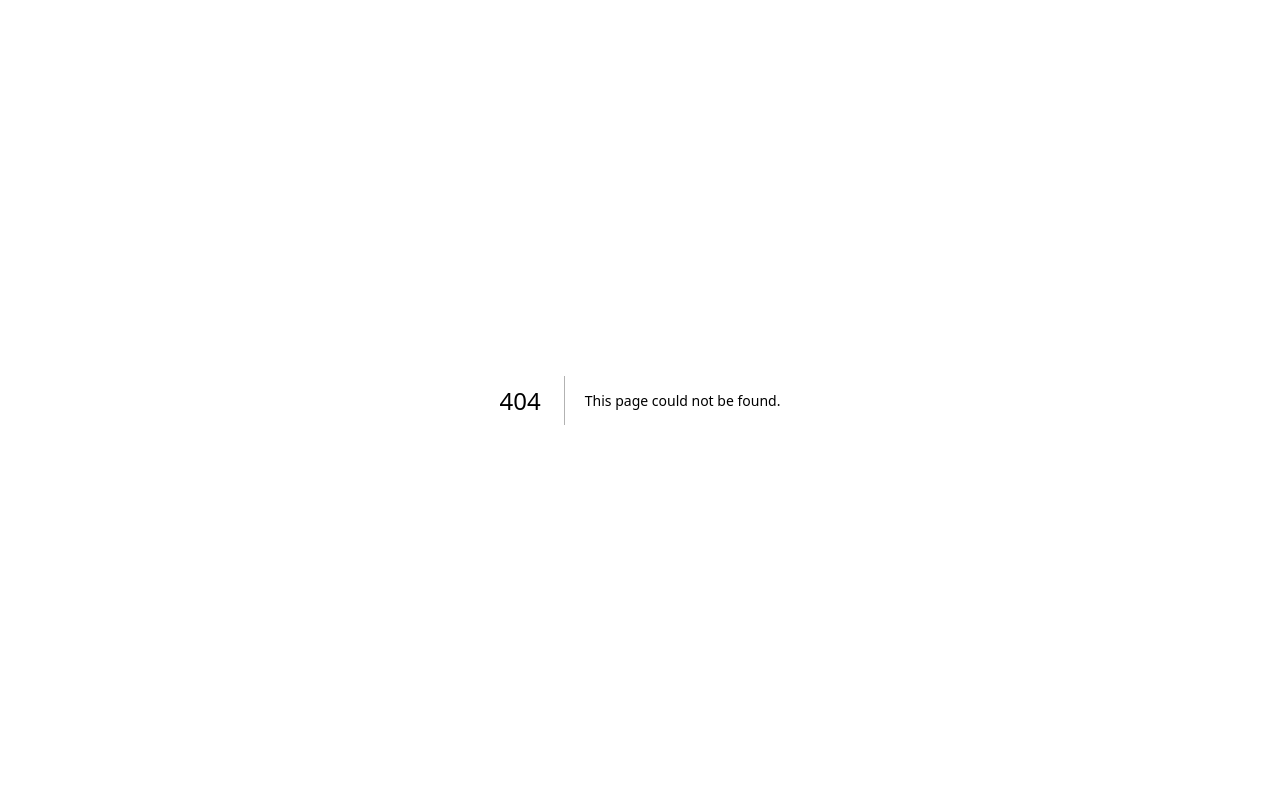
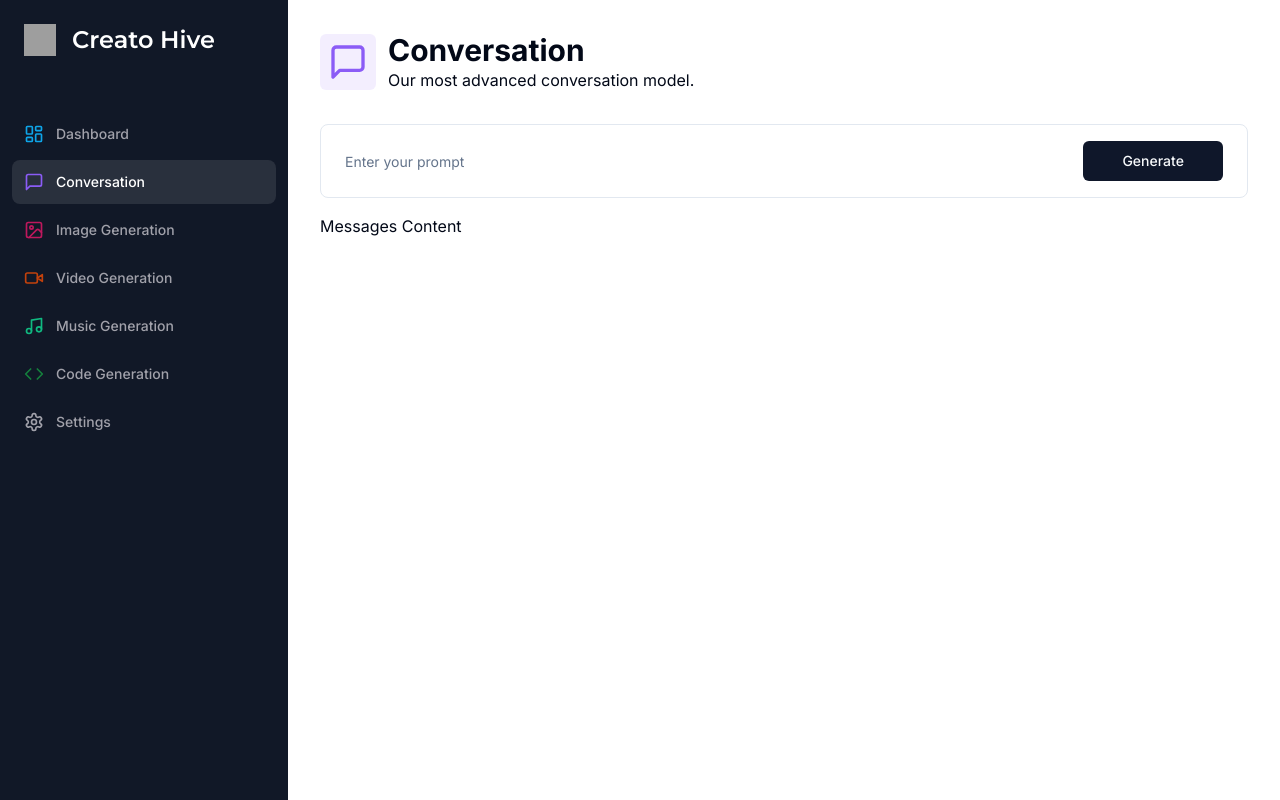
Before and after one commit to Amaljith64/Creato-Hive-AI-SAAS-Application, a Next.js app: page /conversation in a window 1280 px wide. Before the commit this address had no page. Built offline with nearby package versions, Linux system fonts and the light colour scheme; grey boxes are pictures that could not be loaded.

Commit message:
Created Conversation AI UI

```diff
--- /dev/null
+++ b/app/(dashboard)/(routes)/conversation/constants.ts
@@ -0,0 +1,8 @@
+import * as z from "zod"
+
+export const formSchema = z.object({
+    prompt: z.string().min(1,{
+        message: "prompt is required",
+
+    })
+})
--- /dev/null
+++ b/app/(dashboard)/(routes)/conversation/page.tsx
@@ -0,0 +1,87 @@
+"use client";
+
+import * as z from "zod";
+import Heading from "@/components/heading";
+import { MessageSquare } from "lucide-react";
+import { useForm } from "react-hook-form";
+import { zodResolver } from "@hookform/resolvers/zod";
+
+import { formSchema } from "./constants";
+import { Form, FormControl, FormField, FormItem } from "@/components/ui/form";
+import { Input } from "@/components/ui/input";
+import { Button } from "@/components/ui/button";
+
+const ConversationPage = () => {
+  const form = useForm<z.infer<typeof formSchema>>({
+    resolver: zodResolver(formSchema),
+    defaultValues: {
+      prompt: "",
+    },
+  });
+
+  const isLoading = form.formState.isSubmitting;
+
+  const onSubmit = async (values: z.infer<typeof formSchema>) => {
+    console.log(values);
+  };
+
+  return (
+    <div>
+      <Heading
+        title="Conversation"
+        description="Our most advanced conversation model."
+        icon={MessageSquare}
+        iconColor="text-violet-500"
+        bgColor="bg-violet-500/10"
+      />
+
+      <div className="px-4 lg:px-8 ">
+        <div>
+          <Form {...form}>
+            <form
+              onSubmit={form.handleSubmit(onSubmit)}
+              className="rounded-lg
+              border
+              w-full
+              p-4
+              px-3
+              md:px-6
+              focus-within:shadow-sm
+              grid
+              grid-cols-12
+              gap-2
+              "
+            >
+              <FormField
+                name="prompt"
+                render={({ field }) => (
+                  <FormItem className="col-span-12 lg:col-span-10">
+                    <FormControl className="m-0 p-0">
+                      <Input
+                        className="border-0 outline-none
+                      focus-visible:ring-0
+                      focus-visible:ring-transparent"
+                        disabled={isLoading}
+                        placeholder="Enter your prompt"
+                        {...field}
+                      />
+                    </FormControl>
+                  </FormItem>
+                )}
+              />
+              <Button
+                className="col-span-12 lg:col-span-2 w-full"
+                disabled={isLoading}
+              >
+                Generate
+              </Button>
+            </form>
+          </Form>
+        </div>
+        <div className="space-y-4 mt-4">Messages Content</div>
+      </div>
+    </div>
+  );
+};
+
+export default ConversationPage;
--- /dev/null
+++ b/components/heading.tsx
@@ -0,0 +1,36 @@
+import { cn } from "@/lib/utils";
+import { LucideIcon } from "lucide-react";
+
+interface HeadingProps {
+  title: string;
+  description: string;
+  icon: LucideIcon;
+  iconColor?: string;
+  bgColor?: string;
+}
+function Heading({
+  title,
+  description,
+  icon: Icon,
+  iconColor,
+  bgColor,
+}: HeadingProps) {
+  return (
+    <div
+      className="px-4 lg:px-8 flex
+    items-center gap-x-3 mb-8"
+    >
+      <div className={cn("p-2 w-fit rounded-md", bgColor)}>
+        <Icon className={cn("w-10 h-10", iconColor)} />
+      </div>
+      <div>
+        <h2 className="text-3xl font-bold">{title}</h2>
+        <p text-sm text-muted-foreground>
+          {description}
+        </p>
+      </div>
+    </div>
+  );
+}
+
+export default Heading;
--- /dev/null
+++ b/components/ui/form.tsx
@@ -0,0 +1,176 @@
+import * as React from "react"
+import * as LabelPrimitive from "@radix-ui/react-label"
+import { Slot } from "@radix-ui/react-slot"
+import {
+  Controller,
+  ControllerProps,
+  FieldPath,
+  FieldValues,
+  FormProvider,
+  useFormContext,
+} from "react-hook-form"
+
+import { cn } from "@/lib/utils"
+import { Label } from "@/components/ui/label"
+
+const Form = FormProvider
+
+type FormFieldContextValue<
+  TFieldValues extends FieldValues = FieldValues,
+  TName extends FieldPath<TFieldValues> = FieldPath<TFieldValues>
+> = {
+  name: TName
+}
+
+const FormFieldContext = React.createContext<FormFieldContextValue>(
+  {} as FormFieldContextValue
+)
+
+const FormField = <
+  TFieldValues extends FieldValues = FieldValues,
+  TName extends FieldPath<TFieldValues> = FieldPath<TFieldValues>
+>({
+  ...props
+}: ControllerProps<TFieldValues, TName>) => {
+  return (
+    <FormFieldContext.Provider value={{ name: props.name }}>
+      <Controller {...props} />
+    </FormFieldContext.Provider>
+  )
+}
+
+const useFormField = () => {
+  const fieldContext = React.useContext(FormFieldContext)
+  const itemContext = React.useContext(FormItemContext)
+  const { getFieldState, formState } = useFormContext()
+
+  const fieldState = getFieldState(fieldContext.name, formState)
+
+  if (!fieldContext) {
+    throw new Error("useFormField should be used within <FormField>")
+  }
+
+  const { id } = itemContext
+
+  return {
+    id,
+    name: fieldContext.name,
+    formItemId: `${id}-form-item`,
+    formDescriptionId: `${id}-form-item-description`,
+    formMessageId: `${id}-form-item-message`,
+    ...fieldState,
+  }
+}
+
+type FormItemContextValue = {
+  id: string
+}
+
+const FormItemContext = React.createContext<FormItemContextValue>(
+  {} as FormItemContextValue
+)
+
+const FormItem = React.forwardRef<
+  HTMLDivElement,
+  React.HTMLAttributes<HTMLDivElement>
+>(({ className, ...props }, ref) => {
+  const id = React.useId()
+
+  return (
+    <FormItemContext.Provider value={{ id }}>
+      <div ref={ref} className={cn("space-y-2", className)} {...props} />
+    </FormItemContext.Provider>
+  )
+})
+FormItem.displayName = "FormItem"
+
+const FormLabel = React.forwardRef<
+  React.ElementRef<typeof LabelPrimitive.Root>,
+  React.ComponentPropsWithoutRef<typeof LabelPrimitive.Root>
+>(({ className, ...props }, ref) => {
+  const { error, formItemId } = useFormField()
+
+  return (
+    <Label
+      ref={ref}
+      className={cn(error && "text-destructive", className)}
+      htmlFor={formItemId}
+      {...props}
+    />
+  )
+})
+FormLabel.displayName = "FormLabel"
+
+const FormControl = React.forwardRef<
+  React.ElementRef<typeof Slot>,
+  React.ComponentPropsWithoutRef<typeof Slot>
+>(({ ...props }, ref) => {
+  const { error, formItemId, formDescriptionId, formMessageId } = useFormField()
+
+  return (
+    <Slot
+      ref={ref}
+      id={formItemId}
+      aria-describedby={
+        !error
+          ? `${formDescriptionId}`
+          : `${formDescriptionId} ${formMessageId}`
+      }
+      aria-invalid={!!error}
+      {...props}
+    />
+  )
+})
+FormControl.displayName = "FormControl"
+
+const FormDescription = React.forwardRef<
+  HTMLParagraphElement,
+  React.HTMLAttributes<HTMLParagraphElement>
+>(({ className, ...props }, ref) => {
+  const { formDescriptionId } = useFormField()
+
+  return (
+    <p
+      ref={ref}
+      id={formDescriptionId}
+      className={cn("text-sm text-muted-foreground", className)}
+      {...props}
+    />
+  )
+})
+FormDescription.displayName = "FormDescription"
+
+const FormMessage = React.forwardRef<
+  HTMLParagraphElement,
+  React.HTMLAttributes<HTMLParagraphElement>
+>(({ className, children, ...props }, ref) => {
+  const { error, formMessageId } = useFormField()
+  const body = error ? String(error?.message) : children
+
+  if (!body) {
+    return null
+  }
+
+  return (
+    <p
+      ref={ref}
+      id={formMessageId}
+      className={cn("text-sm font-medium text-destructive", className)}
+      {...props}
+    >
+      {body}
+    </p>
+  )
+})
+FormMessage.displayName = "FormMessage"
+
+export {
+  useFormField,
+  Form,
+  FormItem,
+  FormLabel,
+  FormControl,
+  FormDescription,
+  FormMessage,
+  FormField,
+}
--- /dev/null
+++ b/components/ui/input.tsx
@@ -0,0 +1,25 @@
+import * as React from "react"
+
+import { cn } from "@/lib/utils"
+
+export interface InputProps
+  extends React.InputHTMLAttributes<HTMLInputElement> {}
+
+const Input = React.forwardRef<HTMLInputElement, InputProps>(
+  ({ className, type, ...props }, ref) => {
+    return (
+      <input
+        type={type}
+        className={cn(
+          "flex h-10 w-full rounded-md border border-input bg-background px-3 py-2 text-sm ring-offset-background file:border-0 file:bg-transparent file:text-sm file:font-medium placeholder:text-muted-foreground focus-visible:outline-none focus-visible:ring-2 focus-visible:ring-ring focus-visible:ring-offset-2 disabled:cursor-not-allowed disabled:opacity-50",
+          className
+        )}
+        ref={ref}
+        {...props}
+      />
+    )
+  }
+)
+Input.displayName = "Input"
+
+export { Input }
--- /dev/null
+++ b/components/ui/label.tsx
@@ -0,0 +1,26 @@
+"use client"
+
+import * as React from "react"
+import * as LabelPrimitive from "@radix-ui/react-label"
+import { cva, type VariantProps } from "class-variance-authority"
+
+import { cn } from "@/lib/utils"
+
+const labelVariants = cva(
+  "text-sm font-medium leading-none peer-disabled:cursor-not-allowed peer-disabled:opacity-70"
+)
+
+const Label = React.forwardRef<
+  React.ElementRef<typeof LabelPrimitive.Root>,
+  React.ComponentPropsWithoutRef<typeof LabelPrimitive.Root> &
+    VariantProps<typeof labelVariants>
+>(({ className, ...props }, ref) => (
+  <LabelPrimitive.Root
+    ref={ref}
+    className={cn(labelVariants(), className)}
+    {...props}
+  />
+))
+Label.displayName = LabelPrimitive.Root.displayName
+
+export { Label }
--- a/package.json
+++ b/package.json
@@ -10,7 +10,9 @@
   },
   "dependencies": {
     "@clerk/nextjs": "^4.23.2",
+    "@hookform/resolvers": "^3.1.1",
     "@radix-ui/react-dialog": "^1.0.4",
+    "@radix-ui/react-label": "^2.0.2",
     "@radix-ui/react-slot": "^1.0.2",
     "@types/node": "20.4.5",
     "@types/react": "18.2.18",
@@ -25,9 +27,11 @@
     "postcss": "8.4.27",
     "react": "18.2.0",
     "react-dom": "18.2.0",
+    "react-hook-form": "^7.45.2",
     "tailwind-merge": "^1.14.0",
     "tailwindcss": "3.3.3",
     "tailwindcss-animate": "^1.0.6",
-    "typescript": "5.1.6"
+    "typescript": "5.1.6",
+    "zod": "^3.21.4"
   }
 }
```
Also changed, not shown: 1 other file (tests, documents, lock files or other folders).
